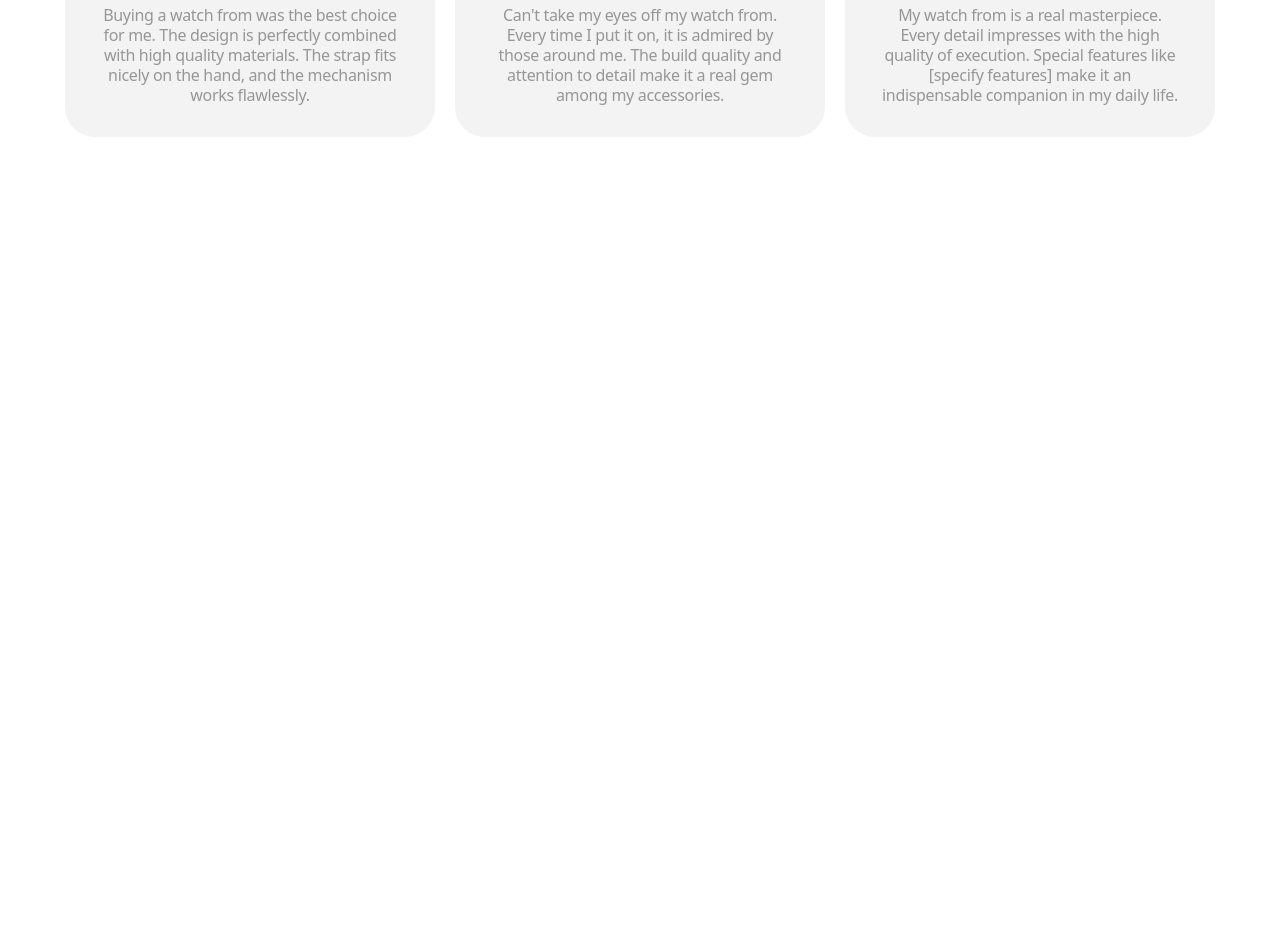
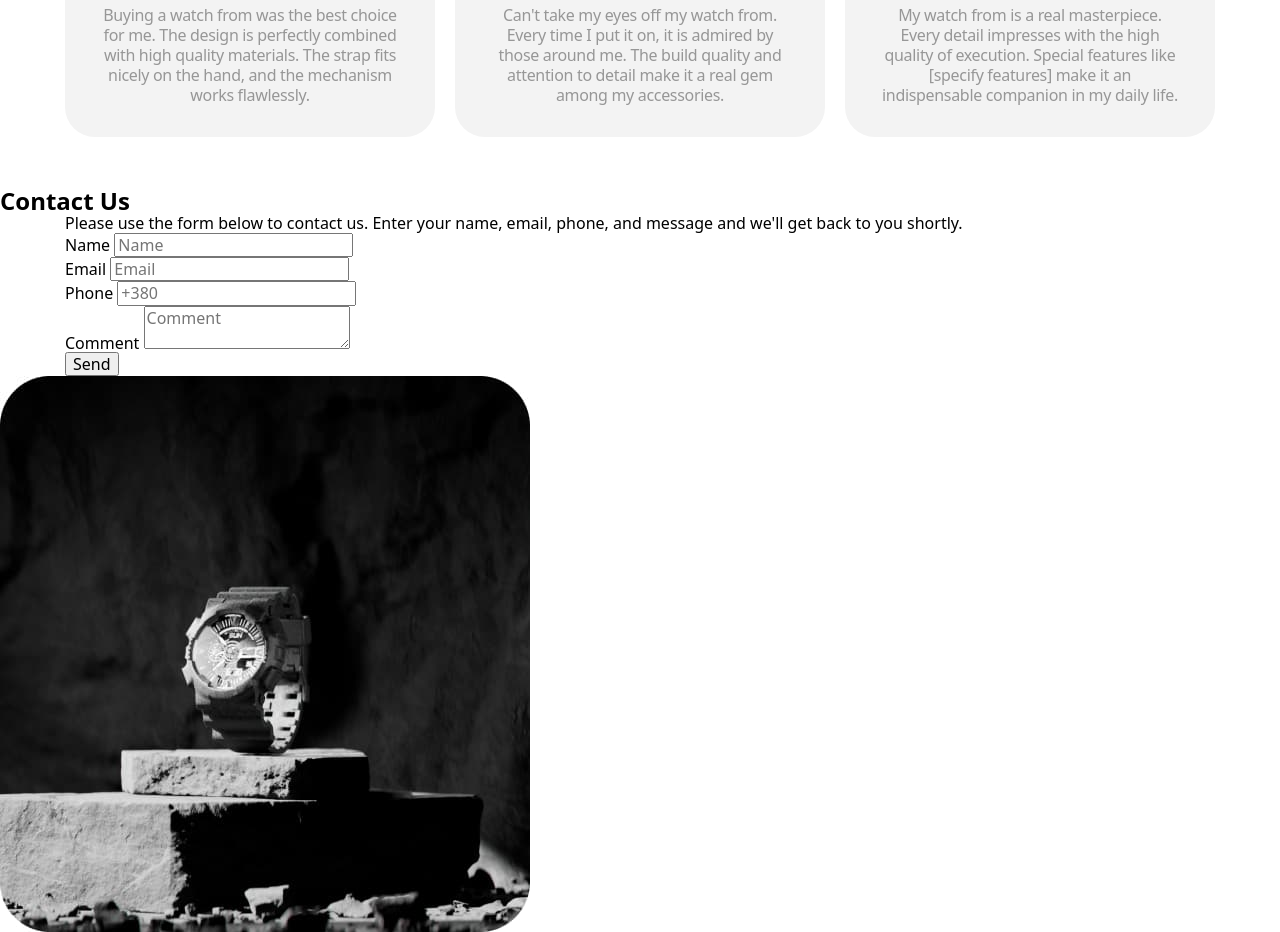
Before and after one commit to NoobStyleee/mr-watch-charm, a plain HTML site: page index.html in a window 1280 px wide. Shown: the part 5398-6330 px from the top of the page. Before the commit the page ends 5585 px from the top, so only its background shows below. Drawn offline with nearby package versions, Linux system fonts and the light colour scheme.

Commit message:
prettier fix

```diff
--- a/index.html
+++ b/index.html
@@ -315,6 +315,59 @@
         </div>
       </section>
       <!-- #endregion reviews-->
+      <!-- #region contact us-->
+      <section class="contact-us">
+        <h2 class="contact-us-htwo"> Contact Us</h2>
+        <div class="container">
+        <p class="modal-parag">Please use the form below to contact us. Enter your name, email, phone, and message and we'll get back to you shortly.</p>
+        <form class="modal-form" name="modal-form">
+          <div class="modal-hz">
+            <label class="modal-form-label" for="user-name" > Name </label>
+
+              <input
+                class="modal-form-input"
+                type="text"
+                name="user-name"
+                id="user-name"
+                placeholder="Name"
+              />
+            </div>
+          <div class="modal-hz">
+            <label class="modal-form-label" for="e-mail"> Email </label>
+
+              <input
+                class="modal-form-input"
+                type="text"
+                name="e-mail"
+                id="e-mail"
+                placeholder="Email"
+              />
+            </div>
+          <div class="modal-hz">
+            <label class="modal-form-label" for="phone"> Phone </label>
+
+              <input
+                class="modal-form-input"
+                type="text"
+                name="phone"
+                id="phone"
+                placeholder="+380"
+              />
+            </div>
+          <div class="modal-last">
+            <label class="modal-form-label" for="user-comment"> Comment</label>
+            <textarea
+              class="modal-form-textarea"
+              name="user-comment"
+              id="user-comment"
+              placeholder="Comment"
+            ></textarea>
+          </div>
+          <button class="contact-send" type="submit">Send</button>
+          </div>
+          <img src="./images/contact-us/Watch-img.jpg" alt="Image of Watch" width="530" height="556"/>
+      </section>
+      <!-- #endregion contact us-->
     </main>
     <footer></footer>
   </body>
```
Also changed, not shown: images/contact-us/Watch-img.jpg (added).
